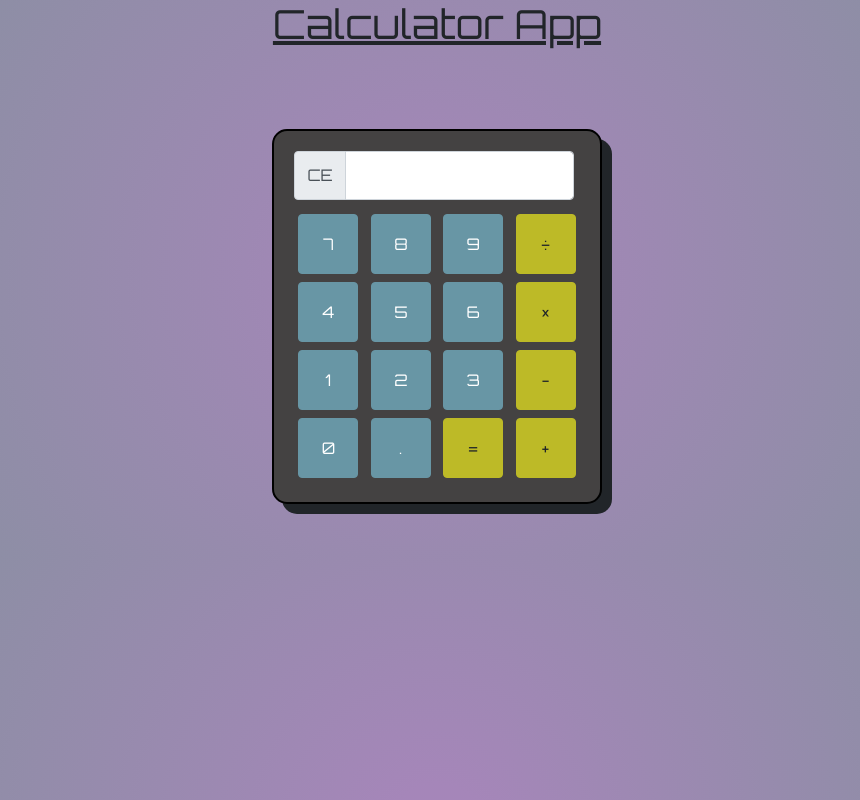
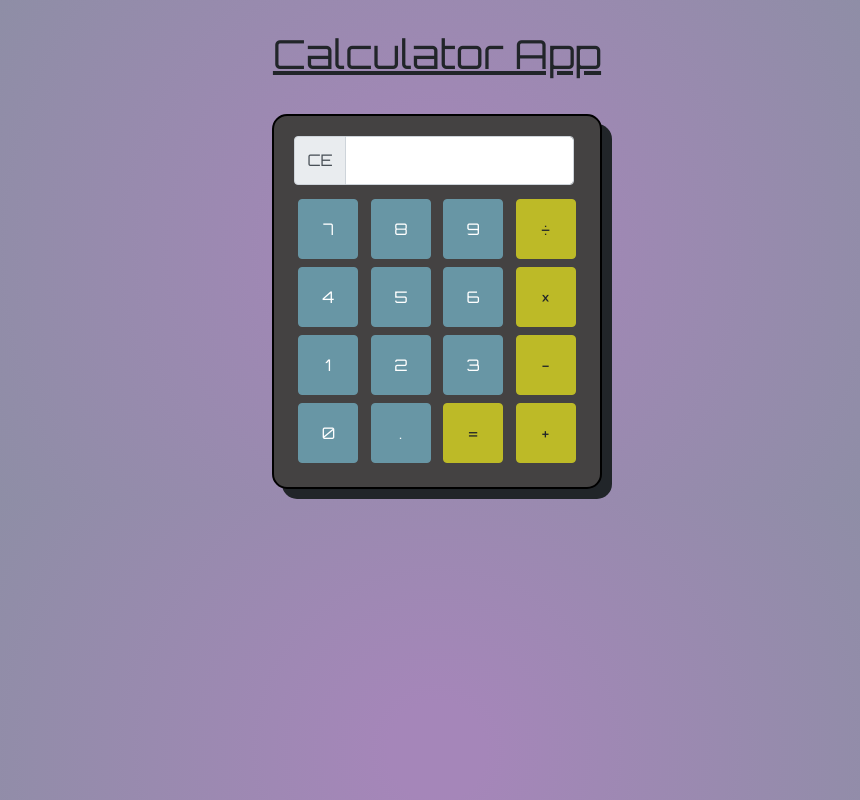
Before and after one commit to stev1905/CalculatorApp, a plain HTML site: page index.html in a window 1280 px wide. Shown: the whole page, without its empty margins (203-1063 px from the left). Drawn offline with nearby package versions, Linux system fonts and the light colour scheme.

Commit message:
Adjusted css, padding and vh on calculator

```diff
--- a/style.css
+++ b/style.css
@@ -7,7 +7,8 @@ body {
 h1 {
     display: flex;
     justify-content: center;
-    padding-bottom: 20px;
+    padding-top: 30px;
+    padding-bottom: 15px;
     text-decoration: underline;
 }
 
@@ -51,7 +52,7 @@ button {
     justify-content: center;
     align-content: center;
     flex-flow: column wrap;
-    height: 60vh;
+    height: 50vh;
 }
 
 .calculator-container {
```
